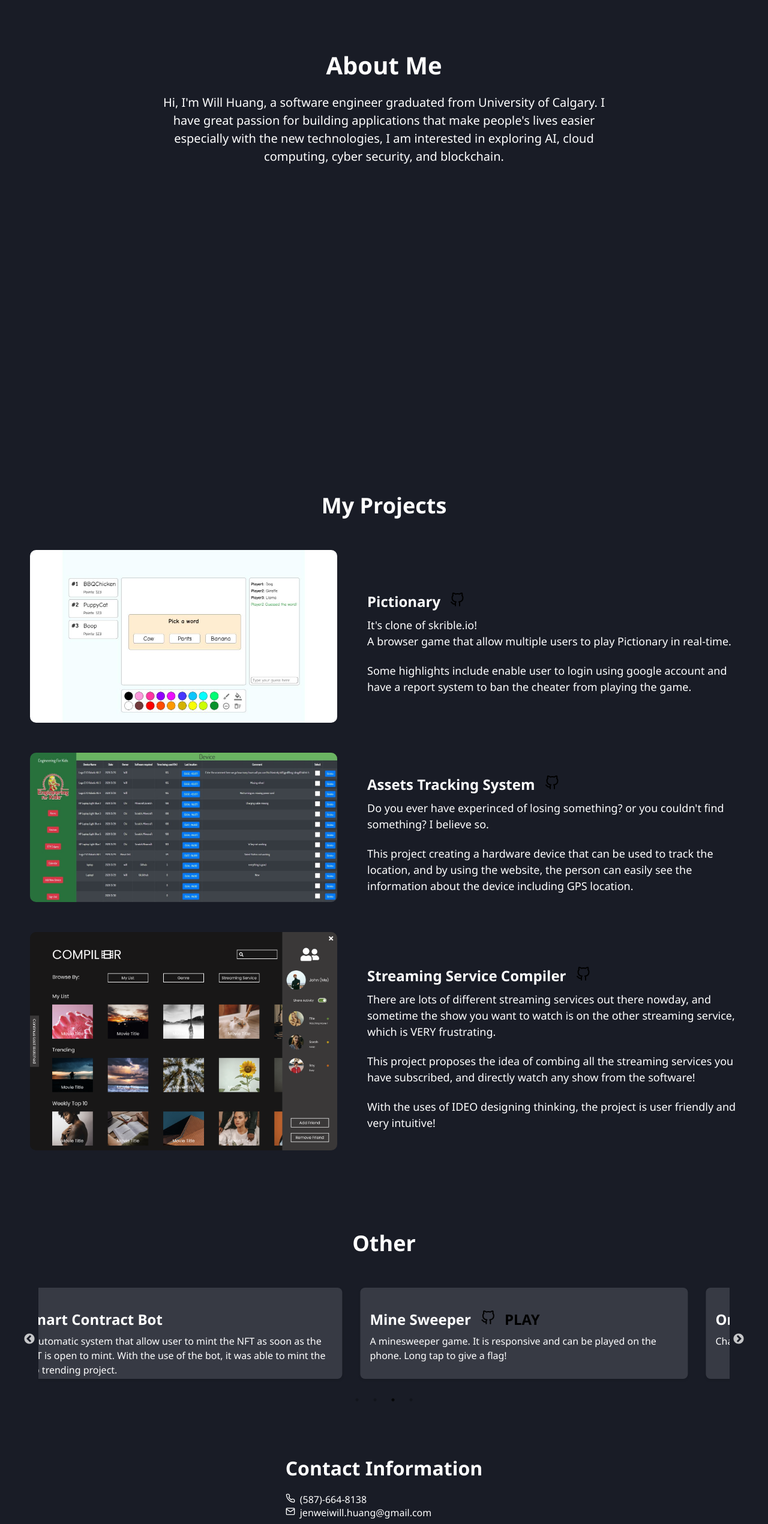
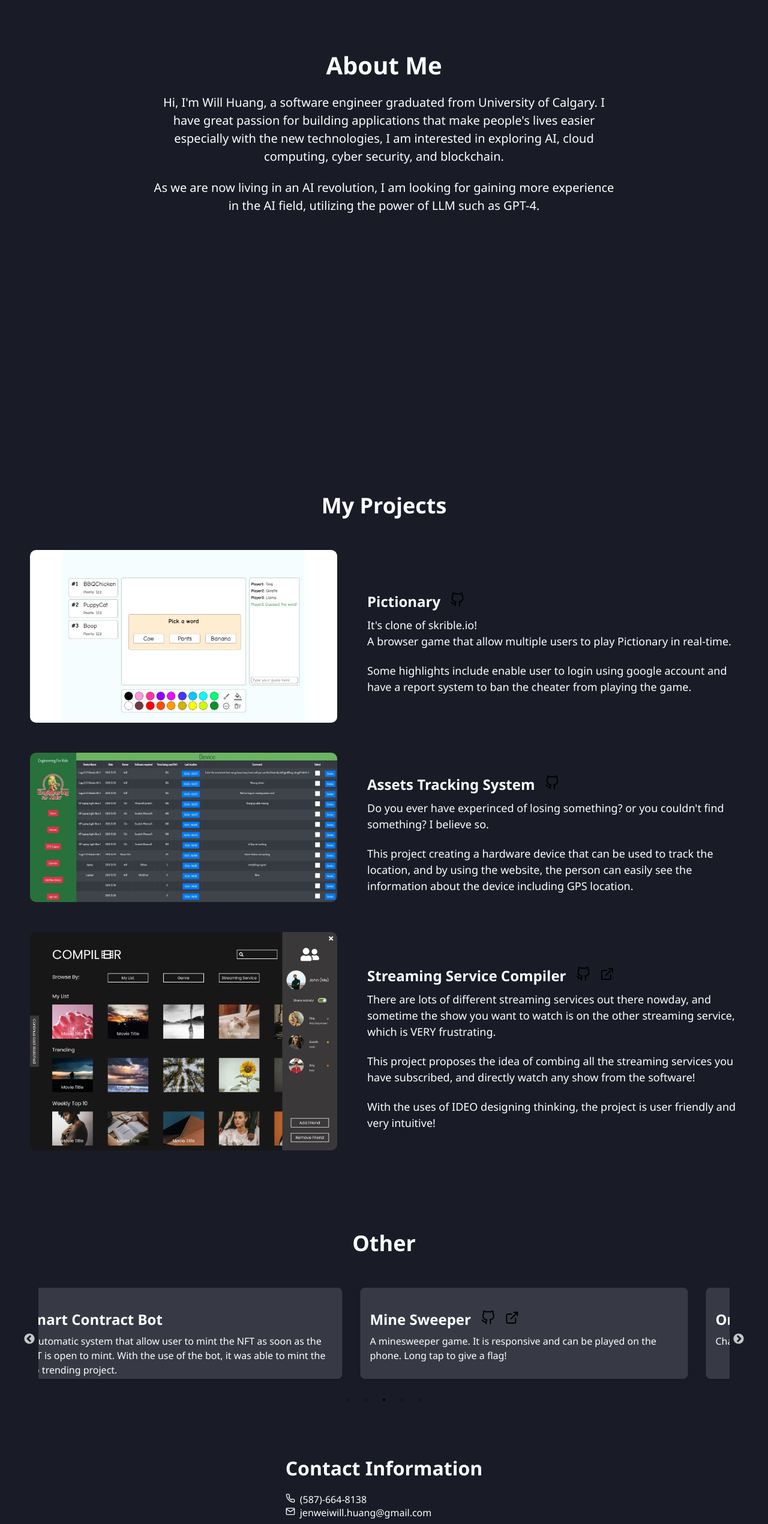
Before and after one commit to will1213/MyPortfolio, a React (Vite) app: page / in a window 1280 px wide. Shown: the part 852-3393 px from the top of the page at 60% size. Built offline with nearby package versions, Linux system fonts and the light colour scheme.

Commit message:
Edit the home page and added an extra crad

```diff
--- a/src/AboutMe.jsx
+++ b/src/AboutMe.jsx
@@ -6,7 +6,8 @@ function AboutMe() {
     <div id='about' className='about-container'>
       <h2 className='about-title'>About Me</h2>
       <p className='about-text'>Hi, I'm Will Huang, a software engineer graduated from University of Calgary. I have great passion for building applications that make people's lives easier especially with the new technologies, I am interested in exploring AI, cloud computing, cyber security, and blockchain.</p>
-      <p className='about-text'></p>
+      <br/>
+      <p className='about-text'>As we are now living in an AI revolution, I am looking for gaining more experience in the AI field, utilizing the power of LLM such as GPT-4.</p>
     </div>
   );
 }
--- a/src/Card.jsx
+++ b/src/Card.jsx
@@ -1,6 +1,6 @@
 import React from 'react';
 import './css/Card.css';
-import { FiGithub } from 'react-icons/fi';
+import { FiGithub, FiExternalLink } from 'react-icons/fi';
 import { IconContext } from 'react-icons';
 
 function Card({ title, description, gitLink, hostLink}) {
@@ -16,7 +16,11 @@ function Card({ title, description, gitLink, hostLink}) {
           </IconContext.Provider>
         )}
         {hostLink && (
-            <a href={hostLink} target="_blank" rel="noopener noreferrer">PLAY</a>
+            <IconContext.Provider value={{ color: 'black' }}>
+            <a href={hostLink} target="_blank" rel="noopener noreferrer">
+              <FiExternalLink />
+            </a>
+          </IconContext.Provider>
         )}
       </h2>
       <p className="card-description">{description}</p>
--- a/src/CardSlider.jsx
+++ b/src/CardSlider.jsx
@@ -41,6 +41,9 @@ const CardSlider = () => {
         <div>
           <Card title="Online Chat system" description="Chat room designed for multiple people to chat over the internet." gitLink = "https://github.com/will1213/chat" />
         </div>
+        <div>
+          <Card title="Secuirty Post" description="Dive into a vulnerability found in ConnectWise that could lead to remote code execution" hostLink = "https://willhuang0.wordpress.com/2023/03/16/rce-vulnerability-that-could-affect-5000-servers/" />
+        </div>
       </Slider>
     </div>
   );
--- a/src/Projects.jsx
+++ b/src/Projects.jsx
@@ -1,5 +1,5 @@
 import React from 'react';
-import { FiGithub } from 'react-icons/fi';
+import { FiGithub, FiExternalLink } from 'react-icons/fi';
 import { IconContext } from 'react-icons';
 import './css/Projects.css';
 import pictionary from './assets/pictionary.jpg'
@@ -51,8 +51,11 @@ const Projects = () => {
           <h3 className='project-title'>
             Streaming Service Compiler
             <IconContext.Provider value={{ color: 'black' }}>
+                <a href={'https://github.com/will1213/UI'} target="_blank" rel="noopener noreferrer">
+                  <FiGithub />
+                </a>
                 <a href={'https://will1213.github.io/UI/'} target="_blank" rel="noopener noreferrer">
-                  <FiGithub />
+                  <FiExternalLink />
                 </a>
             </IconContext.Provider>
           </h3>
```
Also changed, not shown: src/assets/willhuang.jpg, 1 other file (tests, documents, lock files or other folders).
